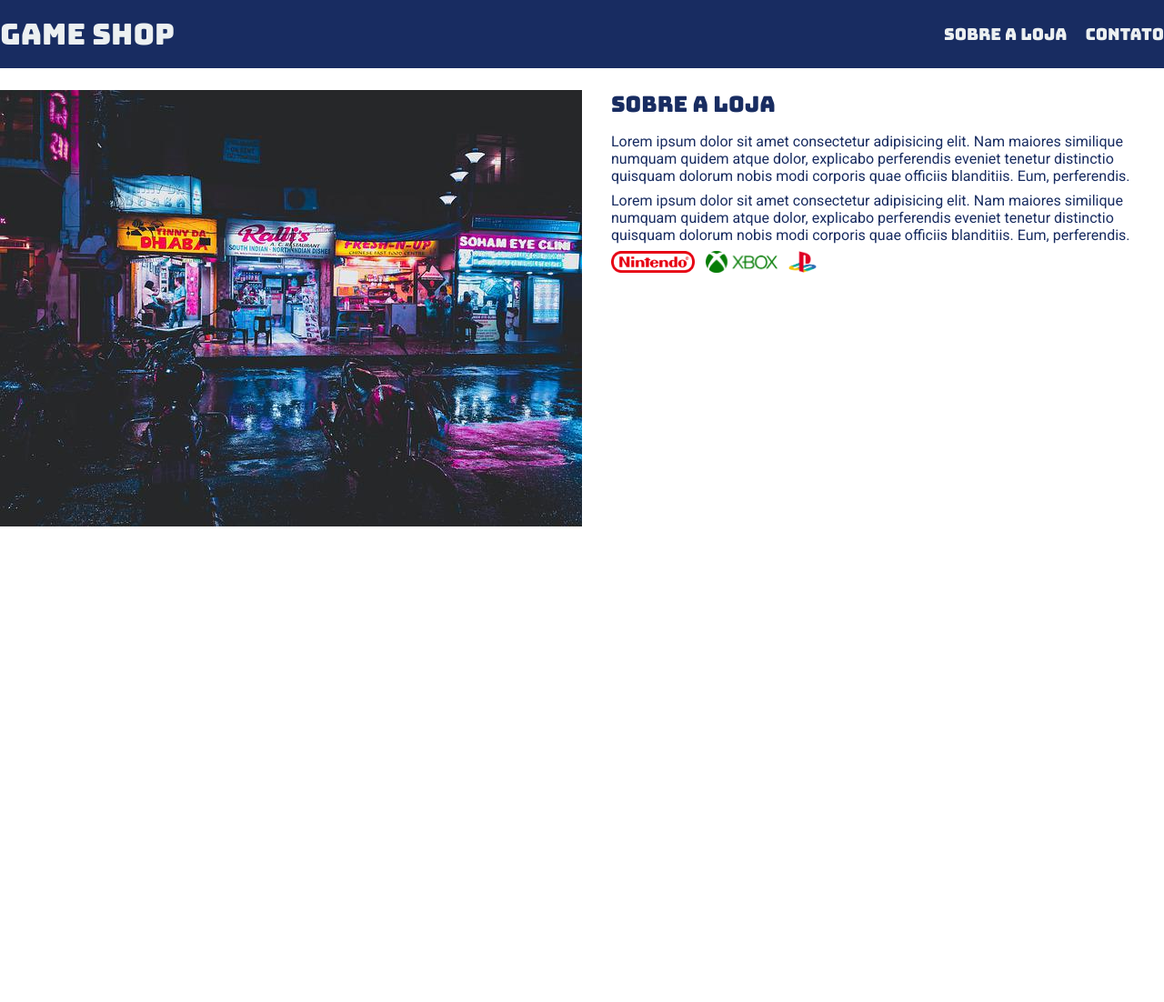
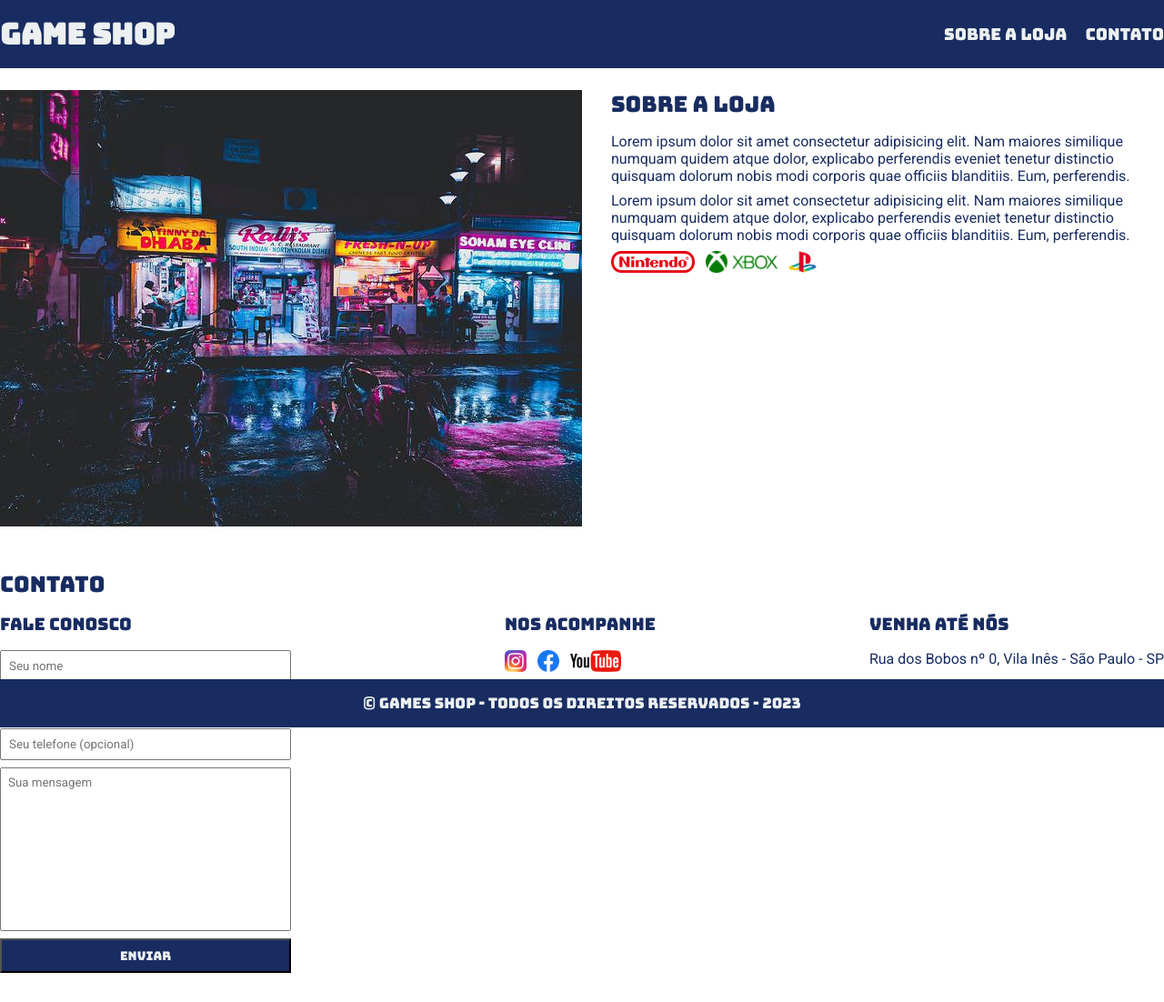
Before and after one commit to artnomic/gameshop, a plain HTML site: page index.html in a window 1280 px wide. Shown: the whole page at 91% size. Before the commit the page ends 800 px from the top, so only its background shows below. Drawn offline with Linux system fonts and the light colour scheme.

Commit message:
feat: website games shop complete

```diff
--- a/index.html
+++ b/index.html
@@ -18,16 +18,16 @@
             <nav>
                 <ul>
                     <li>
-                        <a href="#">Sobre a Loja</a>
+                        <a href="#about">Sobre a Loja</a>
                     </li>
                     <li>
-                        <a href="#">Contato</a>
+                        <a href="#contact">Contato</a>
                     </li>
                 </ul>
             </nav>
         </div>
     </header>
-    <section>
+    <section id="about">
         <div class="container">
             <img class="store-front" src="./images/loja.jpg" alt="Fachada da Loja Games Shop">
             <div>
@@ -50,6 +50,56 @@
             </div>
         </div>
     </section>
+    <section id="contact">
+        <div class="container">
+            <h2>Contato</h2>
+            <div class="contact-methods">
+                <div>
+                    <h3>Fale conosco</h3>
+                    <form>
+                        <input type="text" placeholder="Seu nome" required>
+                        <input type="email" placeholder="Seu e-mail" required>
+                        <input type="tel" placeholder="Seu telefone (opcional)">
+                        <textarea placeholder="Sua mensagem" required></textarea>
+                        <button type="submit">Enviar</button>
+                    </form>
+                </div>
+                <div>
+                    <h3>Nos acompanhe</h3>
+                    <ul class="social-links">
+                        <li>
+                            <a href="#" title="Siga-nos no Instagram">
+                                <img src="./images/instagram.png" alt="Logo do Instagram">
+                            </a>
+                        </li>
+                        <li>
+                            <a href="#" title="Siga-nos no Facebook">
+                                <img src="./images/facebook.png" alt="Logo do Facebook">
+                            </a>
+                        </li>
+                        <li>
+                            <a href="#" title="Siga-nos no YouTube">
+                                <img src="./images/youtube.png" alt="Logo do YouTube">
+                            </a>
+                        </li>
+                    </ul>
+                </div>
+                <div>
+                    <h3>Venha até nós</h3>
+                    <p>
+                        Rua dos Bobos nº 0, Vila Inês - São Paulo - SP
+                    </p>
+                </div>
+            </div>
+        </div>
+    </section>
+    <footer>
+        <div class="container">
+            <p>
+                &copy; Games Shop - Todos os direitos reservados - 2023
+            </p>
+        </div>
+    </footer>
 </body>
 
 </html>
--- a/style/main.css
+++ b/style/main.css
@@ -4,11 +4,12 @@
     box-sizing: border-box;
 }
 
-header, section h2 {
+header, section h2, section h3, form button, footer{
     font-family: 'Bungee', sans-serif;
+    font-weight: normal;
 }
 
-body {
+body, input, textarea {
     font-family: 'Roboto', sans-serif;
 }
 
@@ -16,10 +17,6 @@ header {
     padding: 16px 0;
     background-color: #182C61;
     color: #ECF0F1;
-}
-
-header h1, section h2 {
-    font-weight: normal;
 }
 
 header nav li {
@@ -78,3 +75,69 @@ section p {
 .store-front {
     margin-right: 32px;
 }
+
+.social-links img {
+    height: 24px;
+}
+
+.social-links li {
+    display: inline;
+    margin-right: 8px;
+}
+
+.social-links li a {
+    text-decoration: none;
+}
+
+#contact .container {
+    display: block;
+}
+
+.contact-methods {
+    display: flex;
+    justify-content: space-between;
+}
+
+form input, form textarea, form button {
+    display: block;
+    width: 320px;
+    margin-bottom: 8px;
+    padding: 8px;
+}
+
+form textarea {
+    resize: none;
+    height: 180px;
+}
+
+section h3 {
+    margin-bottom: 16px;
+}
+
+form button {
+    background-color: #182C61;
+    color: #ECF0F1;
+    cursor: pointer;
+}
+
+form button:hover {
+    background-color: #ECF0F1;
+    color: #182C61;
+}
+
+input:focus, textarea:focus {
+    outline-color: #182C61;
+}
+
+footer {
+    bottom: 0;
+    position: absolute;
+    width: 100%;
+    background-color: #182C61;
+    color: #ECF0F1;
+    padding: 16px 0;
+}
+
+footer p {
+    text-align: center;
+}
```
